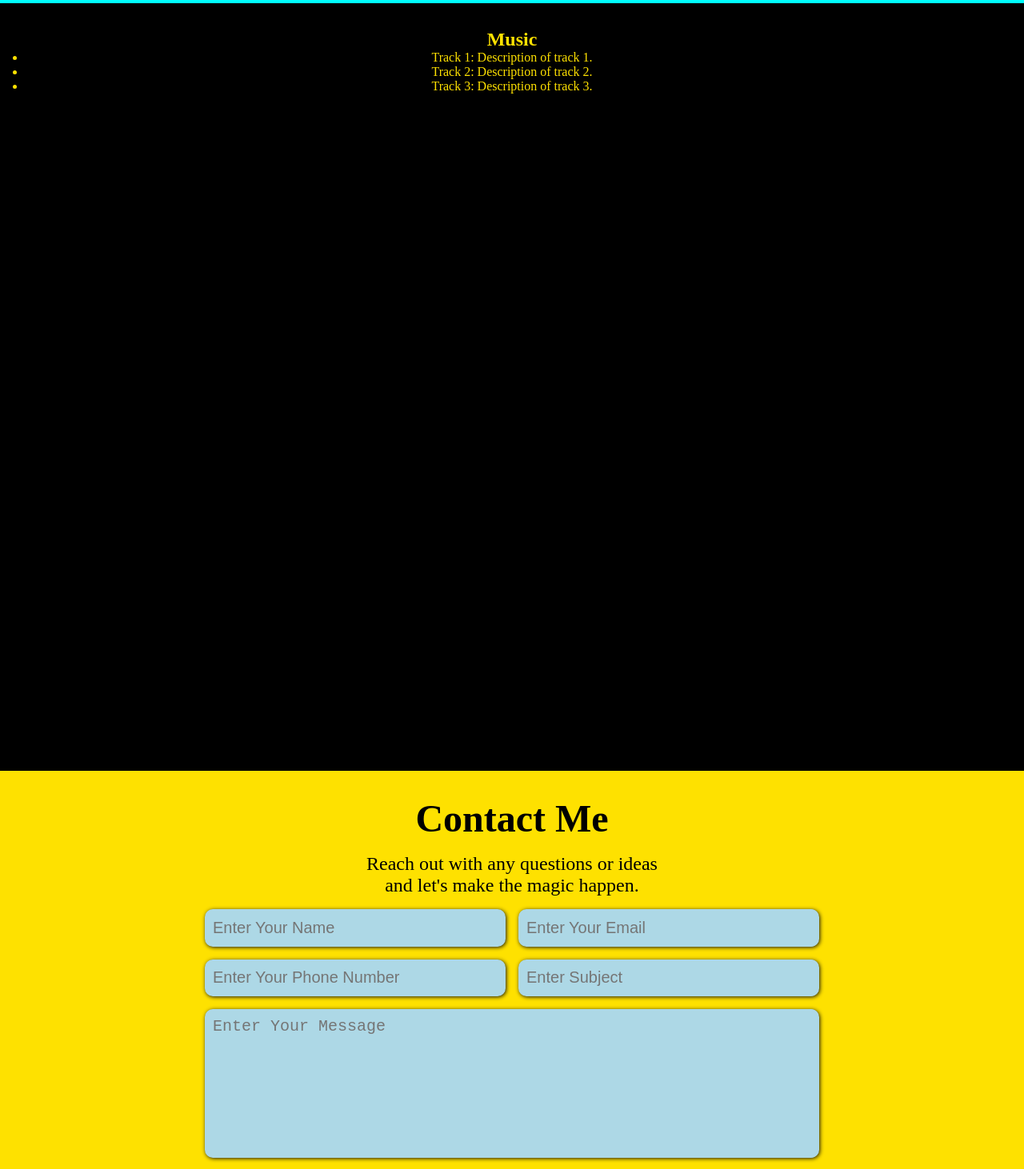
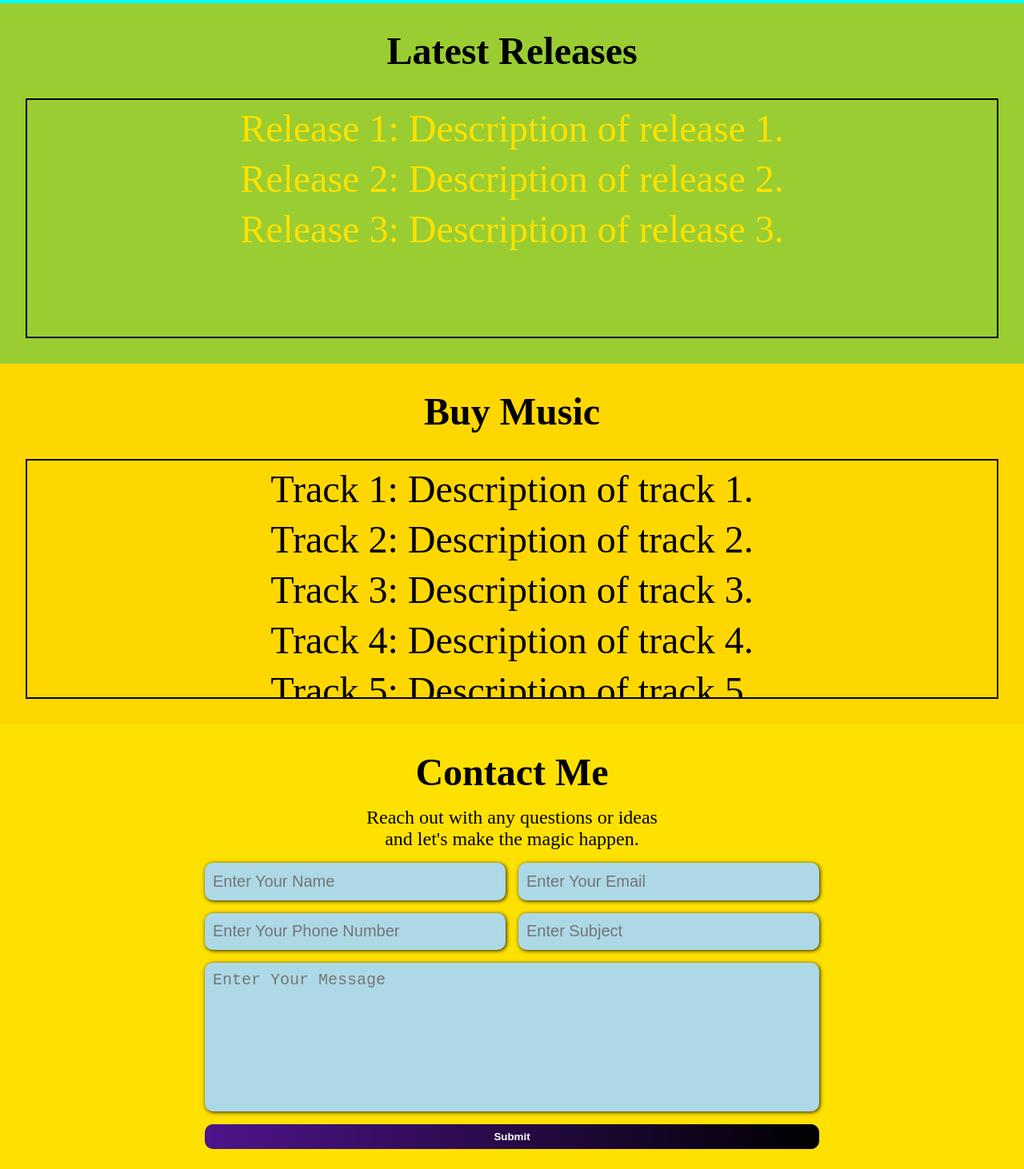
Before and after one commit to ZacksBroDev/JustMalikBeats, a React (Vite) app: page / in a window 1280 px wide. Shown: the part 2840-4302 px from the top of the page at 80% size. Built offline with nearby package versions, Linux system fonts and the light colour scheme.

Commit message:
Music Basic struct

```diff
--- a/src/pages/home/home.css
+++ b/src/pages/home/home.css
@@ -81,22 +81,72 @@ section {
   padding: 2rem;
   text-align: center;
 }
+
+
 .about {
   background-color: var(--yellow);
   color: var(--black);
   padding: 2rem;
   text-align: center;
 }
+
+
 .img{
   height: 95vh;
   background-color: aqua;
 }
+
+
 .music{
   background-color: var(--black);
   color: var(--yellow);
   padding: 2rem;
   text-align: center;
+  height: auto;
 }
+.music ul {
+  margin-top: 2rem;
+  list-style: none;
+  padding: 0;
+  height: 300px;
+  overflow-y: scroll;
+  border: #000000 2px solid;
+}
+.music li {
+  margin: 0.5rem 0;
+  font-size: 3rem;
+}
+.music li:hover{
+  color: var(--purple);
+  text-decoration: underline;
+  font-weight: bold;
+}
+
+#new-releases{
+  background-color: yellowgreen;
+}
+
+#new-releases h2 {
+  text-align: center;
+  color: var(--black);
+  font-size: 3rem;
+  margin-bottom: 1rem;
+}
+
+#top-tracks{
+  background-color: gold;
+  color: var(--black);
+  padding: 2rem;
+  text-align: center;
+}
+#top-tracks h2 {
+  text-align: center;
+  color: var(--black);
+  font-size: 3rem;
+  margin-bottom: 1rem;
+}
+
+
 .contact {
   background-color: var(--yellow);
   color: var(--black);
--- a/src/pages/home/home.jsx
+++ b/src/pages/home/home.jsx
@@ -42,12 +42,35 @@ function Home() {
         <p>img</p>
       </section>
 
-      <section className="music" id="music">
-        <h2>Music</h2>
+      <section className="music" id="new-releases">
+        <h2>Latest Releases</h2>
+        <ul>
+          <li>Release 1: Description of release 1.</li>
+          <li>Release 2: Description of release 2.</li>
+          <li>Release 3: Description of release 3.</li>
+        </ul>
+      </section>
+
+      <section className="music" id="top-tracks">
+        <h2>Buy Music</h2>
         <ul>
           <li>Track 1: Description of track 1.</li>
           <li>Track 2: Description of track 2.</li>
           <li>Track 3: Description of track 3.</li>
+          <li>Track 4: Description of track 4.</li>
+          <li>Track 5: Description of track 5.</li>
+          <li>Track 6: Description of track 6.</li>
+          <li>Track 7: Description of track 7.</li>
+          <li>Track 8: Description of track 8.</li>
+          <li>Track 9: Description of track 9.</li>
+          <li>Track 10: Description of track 10.</li>
+          <li>Track 11: Description of track 11.</li>
+          <li>Track 12: Description of track 12.</li>
+          <li>Track 13: Description of track 13.</li>
+          <li>Track 14: Description of track 14.</li>
+          <li>Track 15: Description of track 15.</li>
+          <li>Track 16: Description of track 16.</li>
+          <li>Track 17: Description of track 17.</li>
         </ul>
       </section>
 
```
